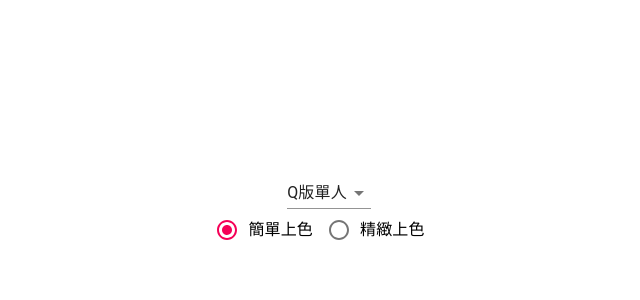
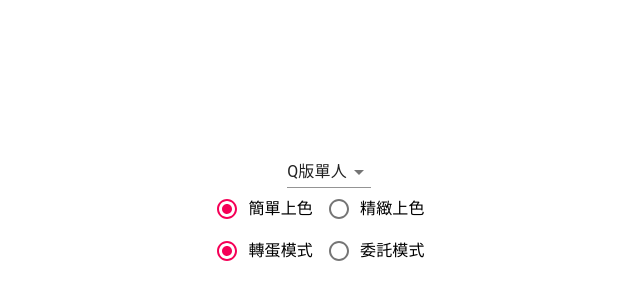
Before and after one commit to joyqul/commission-quotation, a React (Create React App) app: page / in a window 1280 px wide. Shown: the part 186-486 px from the top of the page, without its empty margins (311-951 px from the left). Built offline with nearby package versions, Linux system fonts and the light colour scheme.

Commit message:
Add Selections.CommissionType

```diff
--- a/src/App.js
+++ b/src/App.js
@@ -1,21 +1,32 @@
 import React, { useState } from "react";
 import "./App.css";
 import Selections from "./components/Selections";
-import { onSellItems, coloredTypes } from "./components/config";
+import {
+  onSellItems,
+  coloredTypes,
+  commissionTypes,
+} from "./components/config";
 
 function App() {
-  const [selectedItem, setSelectedItem] = useState(onSellItems[0].value);
+  const [mainItem, setMainItem] = useState(onSellItems[0].value);
   const [coloredType, setColoredType] = useState(
     coloredTypes.celluloidColored.value
+  );
+  const [commissionType, setCommissionType] = useState(
+    commissionTypes.gatcha.value
   );
   return (
     <div className="App">
       <header className="App-header">
-        <Selections.MainItem value={selectedItem} setValue={setSelectedItem} />
+        <Selections.MainItem value={mainItem} setValue={setMainItem} />
         <Selections.ColoredType
           value={coloredType}
           setValue={setColoredType}
-          mainItemValue={selectedItem}
+          mainItem={mainItem}
+        />
+        <Selections.CommissionType
+          value={commissionType}
+          setValue={setCommissionType}
         />
       </header>
     </div>
--- a/src/components/Selections.js
+++ b/src/components/Selections.js
@@ -1,14 +1,16 @@
 import React from "react";
 import Select from "@material-ui/core/Select";
-import { useState } from "react";
-import { onSellItems, coloredTypes, basePrices } from "./config";
+import {
+  onSellItems,
+  coloredTypes,
+  basePrices,
+  commissionTypes,
+} from "./config";
 import {
   MenuItem,
   RadioGroup,
   FormControlLabel,
   Radio,
-  FormControl,
-  FormLabel,
 } from "@material-ui/core";
 
 const MainItem = ({ value, setValue }) => {
@@ -27,7 +29,7 @@ const MainItem = ({ value, setValue }) => {
 };
 
 const RadioLabel = ({ text }) => <span style={{ color: "#000" }}>{text}</span>;
-const ColoredType = ({ mainItemValue, value, setValue }) => {
+const ColoredType = ({ mainItem, value, setValue }) => {
   const onChange = (event) => {
     setValue(parseInt(event.target.value));
   };
@@ -37,7 +39,7 @@ const ColoredType = ({ mainItemValue, value, setValue }) => {
     <RadioGroup value={value} onChange={onChange} row>
       {coloredTypeKeys.map((key) => {
         const item = coloredTypes[key];
-        const basePrice = basePrices[mainItemValue][item.value];
+        const basePrice = basePrices[mainItem][item.value];
         if (!basePrice) return null;
         return (
           <FormControlLabel
@@ -51,4 +53,27 @@ const ColoredType = ({ mainItemValue, value, setValue }) => {
     </RadioGroup>
   );
 };
-export default { ColoredType, MainItem };
+
+const CommissionType = ({ value, setValue }) => {
+  const onChange = (event) => {
+    setValue(parseInt(event.target.value));
+  };
+
+  const commissionTypeKeys = Object.keys(commissionTypes);
+  return (
+    <RadioGroup value={value} onChange={onChange} row>
+      {commissionTypeKeys.map((key) => {
+        const item = commissionTypes[key];
+        return (
+          <FormControlLabel
+            key={item.value}
+            value={item.value}
+            control={<Radio />}
+            label={<RadioLabel text={item.label} />}
+          />
+        );
+      })}
+    </RadioGroup>
+  );
+};
+export default { CommissionType, ColoredType, MainItem };
```
